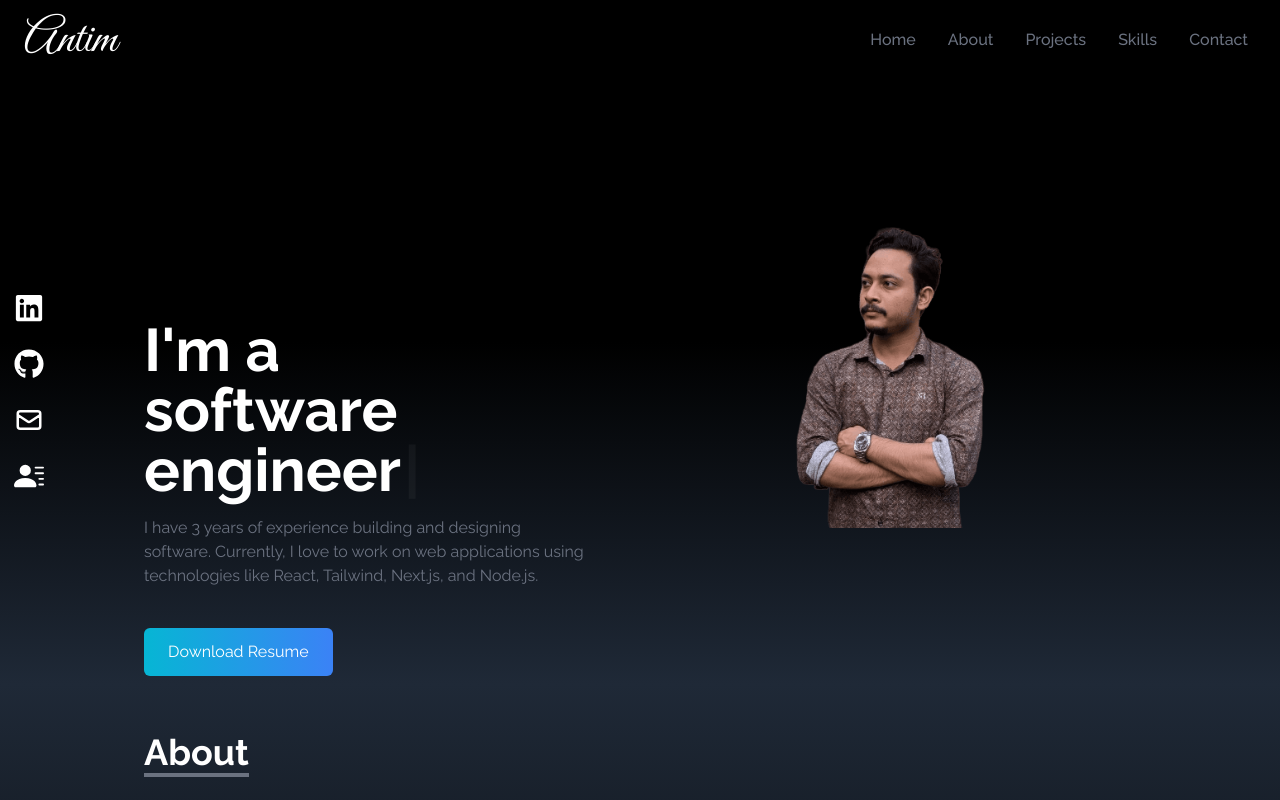
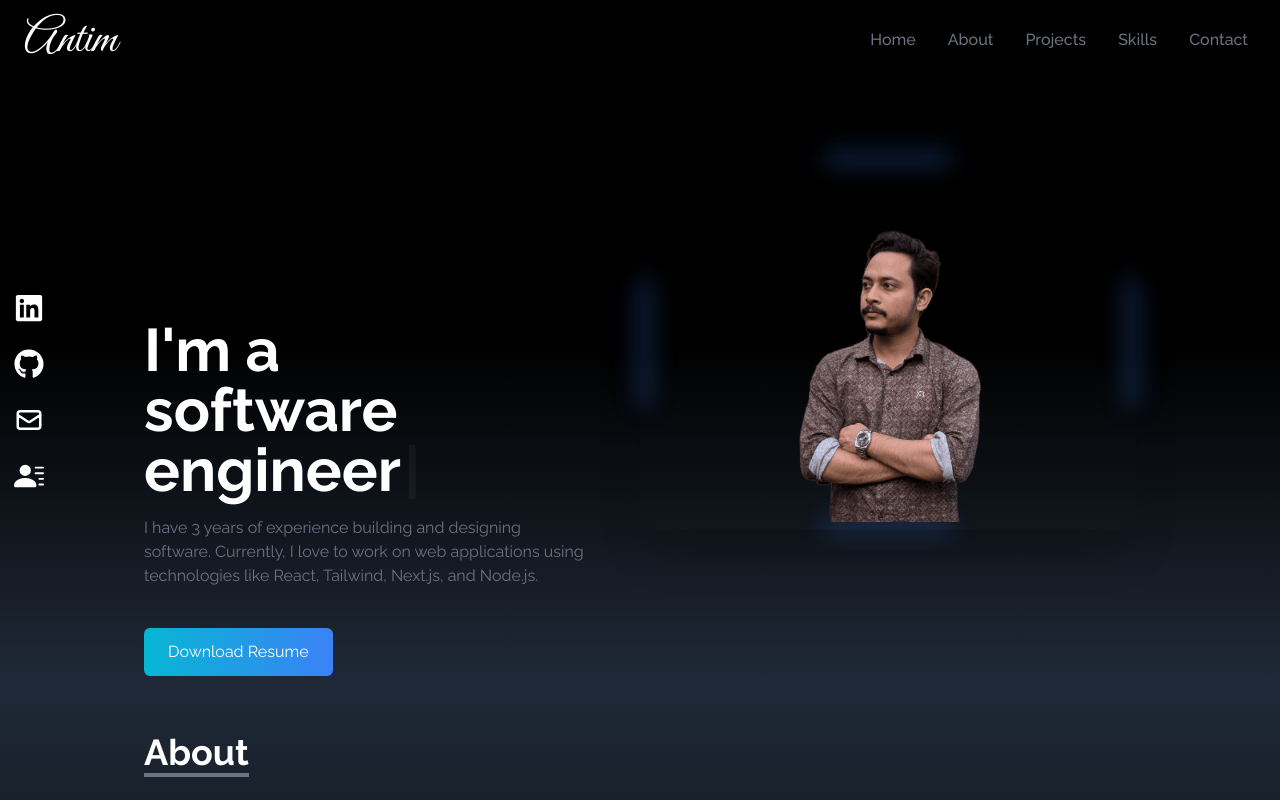
Before and after one commit to antim001/portfolio, a React (Vite) app: page / in a window 1280 px wide. Shown: the top 800 px of the page. Built offline with nearby package versions, Linux system fonts and the light colour scheme.

Commit message:
lighting added

```diff
--- a/src/components/Home.jsx
+++ b/src/components/Home.jsx
@@ -44,12 +44,29 @@ const Home = () => {
 
         {/* Image Section */}
         <div className="mt-10 md:mt-0 flex justify-center w-full md:w-1/2">
-          <img
-            src={Antim}
-            alt="my profile"
-            className="rounded-2xl w-3/4 sm:w-2/3 lg:w-full h-auto max-h-[500px] object-contain"
-          />
-        </div>
+  <div className="relative w-3/4 sm:w-2/3 lg:w-full max-w-[500px]">
+    {/* Glowing Arms */}
+    <div className="absolute inset-0 flex justify-center items-center">
+      {/* Top Arm */}
+      <div className="absolute top-0 left-1/2 transform -translate-x-1/2 h-2 w-32 bg-blue-500 rounded-full animate-pulse-blur"></div>
+      {/* Bottom Arm */}
+      <div className="absolute bottom-0 left-1/2 transform -translate-x-1/2 h-2 w-32 bg-blue-500 rounded-full animate-pulse-blur"></div>
+      {/* Left Arm */}
+      <div className="absolute left-0 top-1/2 transform -translate-y-1/2 w-2 h-32 bg-blue-500 rounded-full animate-pulse-blur"></div>
+      {/* Right Arm */}
+      <div className="absolute right-0 top-1/2 transform -translate-y-1/2 w-2 h-32 bg-blue-500 rounded-full animate-pulse-blur"></div>
+    </div>
+    {/* Image */}
+    <div className="relative rounded-2xl p-2 shadow-2xl">
+      <img
+        src={Antim}
+        alt="my profile"
+        className="rounded-2xl w-full h-auto object-contain"
+      />
+    </div>
+  </div>
+</div>
+
       </div>
     </div>
   );
--- a/tailwind.config.js
+++ b/tailwind.config.js
@@ -5,10 +5,20 @@ export default {
     "./src/**/*.{js,ts,jsx,tsx}",
   ],
   theme: {
-    extend: {},
-    fontFamily:{
-      signature:['Great Vibes']
-    }
+    extend: {
+      animation: {
+        'pulse-blur': 'pulseBlur 2s infinite',
+      },
+      keyframes: {
+        pulseBlur: {
+          '0%, 100%': { opacity: 0.4, filter: 'blur(10px)' },
+          '50%': { opacity: 1, filter: 'blur(20px)' },
+        },
+      },
+    },
+    fontFamily: {
+      signature: ['Great Vibes'],
+    },
   },
   plugins: [],
 }
```
Also changed, not shown: src/assets/antims.png (added).
